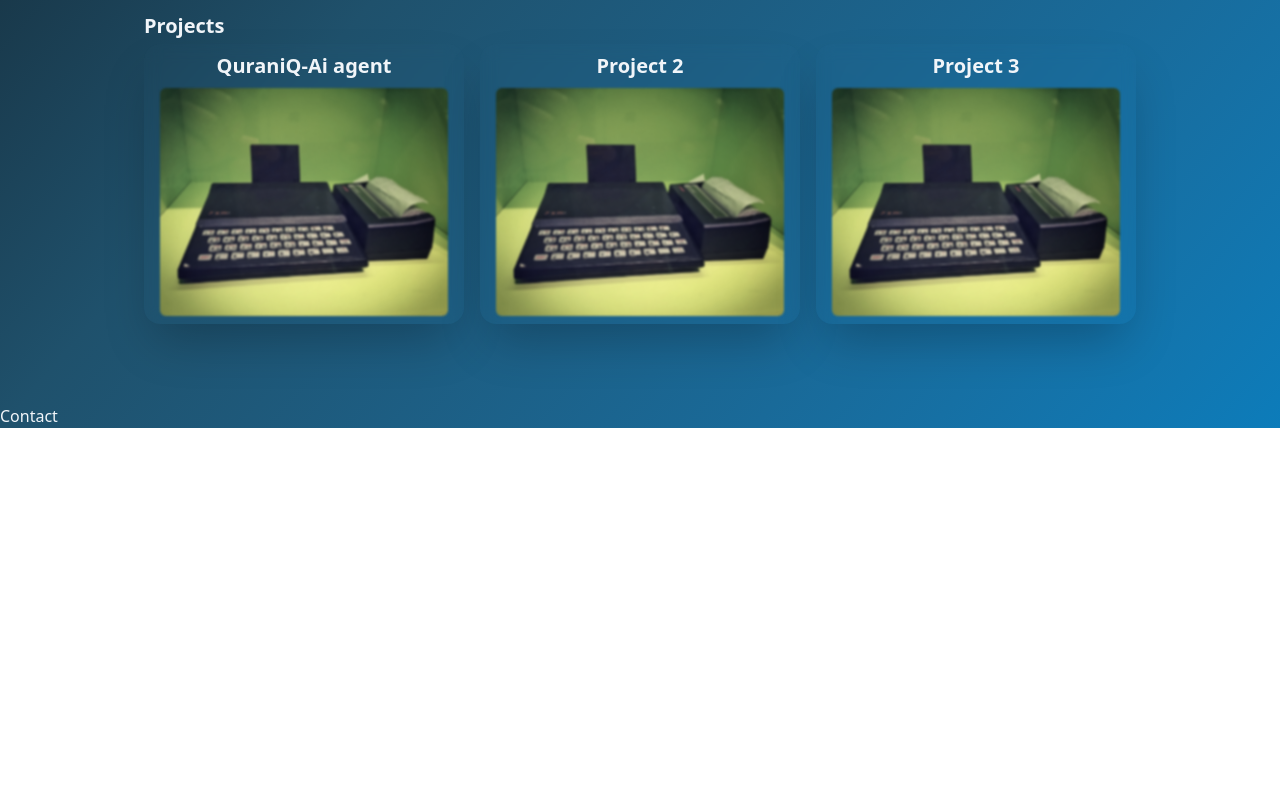
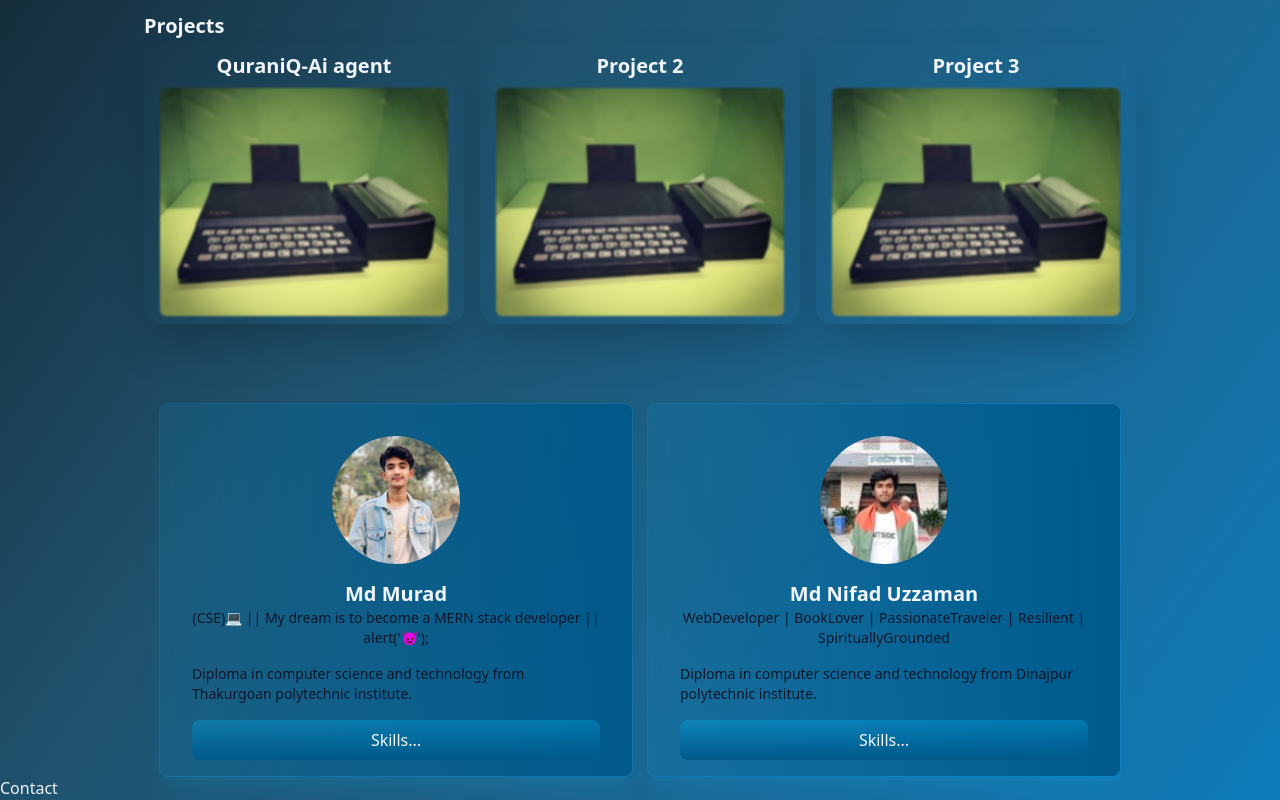
Before and after one commit to vanhellsing102/team-portfolio-with-next.js, a Next.js app: page / in a window 1280 px wide. Shown: the part 1036-1836 px from the top of the page. Before the commit the page ends 1464 px from the top, so only its background shows below. Built offline with nearby package versions, Linux system fonts and the light colour scheme.

Commit message:
About Page -nifad

```diff
--- a/src/app/page.tsx
+++ b/src/app/page.tsx
@@ -11,12 +11,12 @@
   return (
     <div className='min-h-screen'>
       <Navbar/>
-      <Introduction></Introduction>
-      <Skills></Skills>
-      <Projects></Projects>
-      <About></About>
-      <Contact></Contact>
-      <Footer></Footer>
+      <Introduction/>
+      <Skills/>
+      <Projects/>
+      <About/>
+      <Contact/>
+      <Footer/>
     </div>
   )
 }
--- a/src/components/About.tsx
+++ b/src/components/About.tsx
@@ -1,8 +1,46 @@
+"use client"
+import Image from 'next/image';
 import React from 'react';
-
+import { ourData, ourSkills } from '../libs/data';
+import { motion } from 'motion/react';
 const About = () => {
     return (
-        <div>
+        <div className='w-full xl:w-[80%] px-8 min-h-40 mx-auto  flex flex-col md:flex-row gap-4 justify-between ' id='about'>
+
+            {ourData?.map((data)=> (
+                <div key={data.name} className='w-full sm:w-[80%] px-8 mx-auto md:w-[50%] min-h-40 backdrop-blur-md shadow-xl ring-1
+                    rounded-lg py-4 ring-sky-500/20 bg-gradient-to-r from-sky-400/10 shadow-sky-400/10 hover:shadow-sky-400/20 transition-all duration-300 to-sky-800
+                    hover:from-sky-400/15
+                '>
+                    <motion.div
+                        initial={{opacity:0,y:20 }}
+                        whileInView={{opacity:1, y:0}}
+                        transition={{duration:0.5, type:'spring', delay:0.2*data.id, bounce:0.3}}
+                    >
+
+                        <Image
+                            src={data.image} alt='dj' width={400} height={400}
+                            className='w-28 h-28 md:w-32 md:h-32 rounded-full object-cover mx-auto mt-4'
+                            />
+                    </motion.div>
+                    <div className='mt-4'>
+                        <h1 className='text-xl font-bold text-center'>{data.name}</h1>
+                        <p className='text-center text-sm text-slate-900'>{data.bio}</p>
+                    </div>
+                    <div className='mt-4'>
+
+                        <p className='text-sm text-slate-900'>{data.education}</p>
+                    </div>
+                    <div >
+                        <a className='w-full cursor-pointer  flex justify-center bg-gradient-to-b from-sky-400/30  hover:from-sky-400/40   shadow-sky-400/10 hover:shadow-sky-400/20 transition-all duration-300 to-sky-800 rounded-lg py-2 mt-4' href='#skills' >Skills...</a>
+                    </div>
+
+
+                </div>
+            ))}
+
+
+
 
         </div>
     );
--- a/src/libs/data.ts
+++ b/src/libs/data.ts
@@ -12,7 +12,9 @@
         name: string;
         link: string;
         logo?: any;
-    }[]
+    }[],
+    education: string;
+    id: number
 }[]
 type ProjectsData = {
     id: number;
@@ -22,6 +24,7 @@
 }[]
 export const ourData: OurData = [
     {
+        id: 1,
         name: "Md Murad",
         image: "/images/murad.jpg",
         bio: `(CSE)💻 || My dream is to become a MERN stack developer || alert('😈');`,
@@ -46,10 +49,12 @@
                 link: "https://www.linkedin.com/in/md-murad-4a9a862b4/",
                 logo:  FaLinkedin
             }
-        ]
+        ],
+        education:"Diploma in computer science and technology from Thakurgoan polytechnic institute."
 
     },
     {
+        id:2,
         name: "Md Nifad Uzzaman",
         image: "/images/nifad.jpg",
         bio: "WebDeveloper | BookLover | PassionateTraveler | Resilient | SpirituallyGrounded",
@@ -74,7 +79,9 @@
                 link: "https://www.linkedin.com/in/nifad2005",
                 logo: FaLinkedin
             }
-        ]
+        ],
+        education:"Diploma in computer science and technology from Dinajpur polytechnic institute."
+
     }
 ]
 
```
